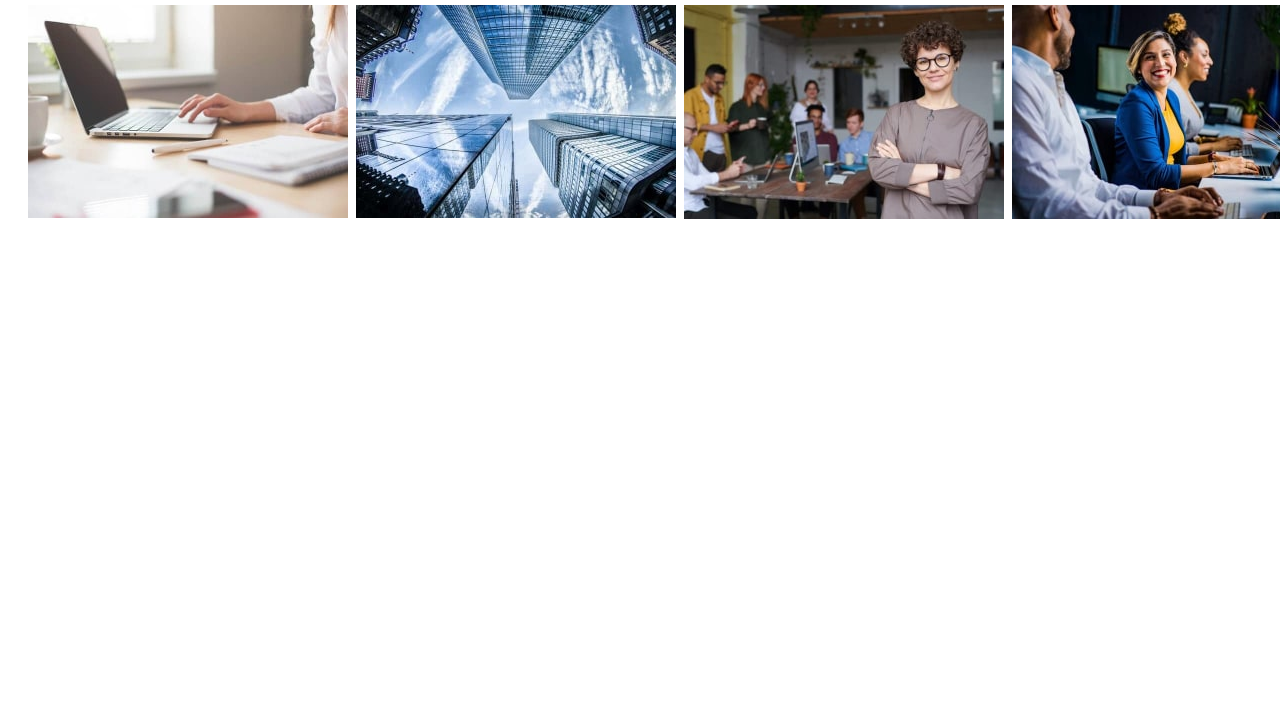
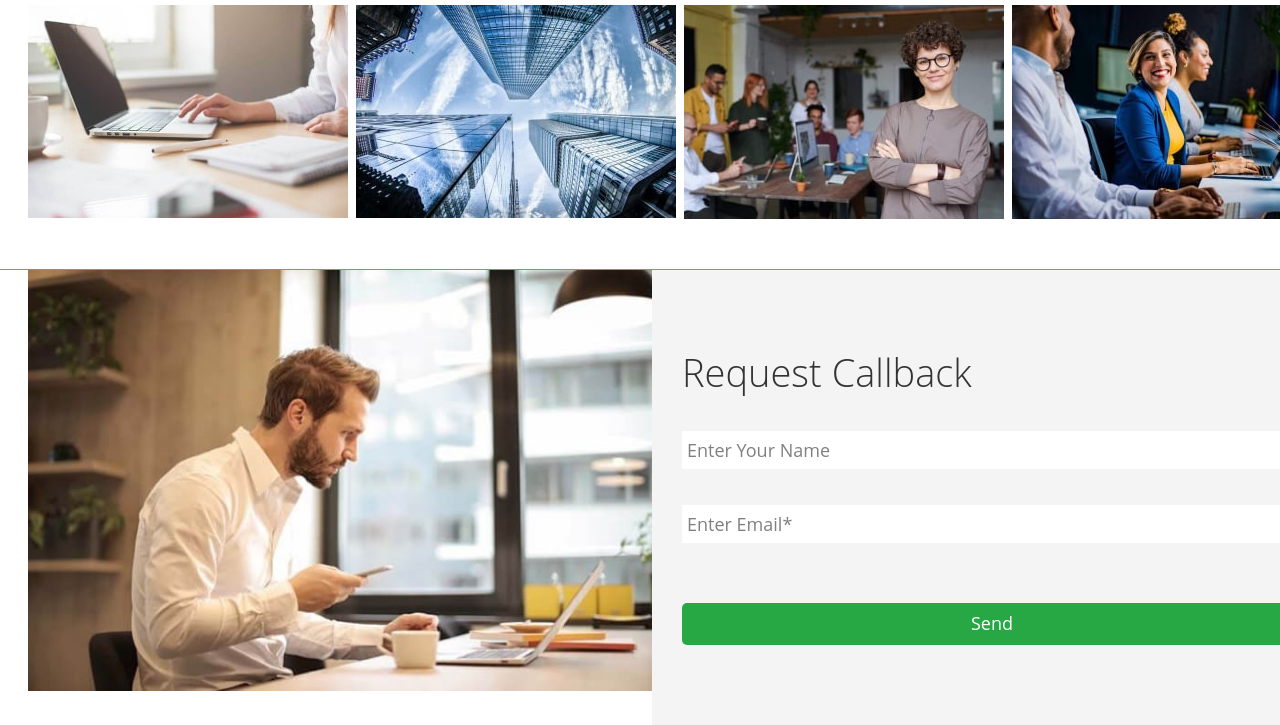
Before and after one commit to kashirin-olexsandr/practice-73-3-4, a website built with Parcel: page src/index.html in a window 1280 px wide. Shown: the part 975-1700 px from the top of the page. Before the commit the page ends 1244 px from the top, so only its background shows below. Built offline with nearby package versions, Linux system fonts and the light colour scheme.

Commit message:
Add files

```diff
--- a/src/index.html
+++ b/src/index.html
@@ -13,6 +13,8 @@
     <main>
       <include src="./partials/solutions.html"></include>
       <include src="./partials/work.html"></include>
+      <include src="./partials/form.html"></include>
+
     </main>
 
   </body>
--- /dev/null
+++ b/src/partials/form.html
@@ -0,0 +1,18 @@
+<section class="callback">
+    <div class="container container-callback">
+      <div class="foto-callback">
+        <img
+          src="./images/foto-callback.jpg"
+          alt="хлопець з телефоном дивиться в ноутбук кому необхідно передзвонити"
+          width="680"
+          height="460"
+        />
+      </div>
+      <div class="form-callback">
+        <h2 class="title-callback">request callback</h2>
+        <p class="enter name">enter your name</p>
+        <p class="enter email">enter email*</p>
+        <button type="button" class="button-callback">send</button>
+      </div>
+    </div>
+  </section>
--- a/src/sass/index.scss
+++ b/src/sass/index.scss
@@ -4,3 +4,4 @@
 @import './layouts/header';
 @import './layouts/solutions';
 @import './layouts/work';
+@import './layouts/form';
--- /dev/null
+++ b/src/sass/layouts/_form.scss
@@ -0,0 +1,54 @@
+
+.callback {
+    text-transform: capitalize;
+  }
+
+  .container-callback {
+    display: flex;
+  }
+
+  .form-callback {
+    background-color: #f4f4f4;
+    padding: 80px 30px;
+  }
+
+  .title-callback {
+    margin-bottom: 34px;
+
+    font-weight: 300;
+    font-size: 38px;
+    line-height: 1.26;
+    color: #333333;
+  }
+
+  .enter {
+    display: block;
+    padding: 5px;
+    background-color: #FFFFFF;
+
+    font-size: 18px;
+    line-height: 1.56;
+    color: #808080;
+  }
+  .name {
+    margin-bottom: 36px;
+  }
+  .email {
+    margin-bottom: 60px;
+  }
+
+  .button-callback {
+    width: 620px;
+    height: 42px;
+
+    background-color: #28A745;
+    border-radius: 5px;
+    border-color: transparent;
+
+    font-weight: 400;
+    font-size: 18px;
+    line-height: 1.39;
+    text-align: center;
+    color: #FFFFFF;
+    text-transform: inherit;
+  }
```
Also changed, not shown: project/css/styles.css (+5 -5 lines), project/index.html (+4 -4 lines), src/sass/index.css (added), 1 other file.
